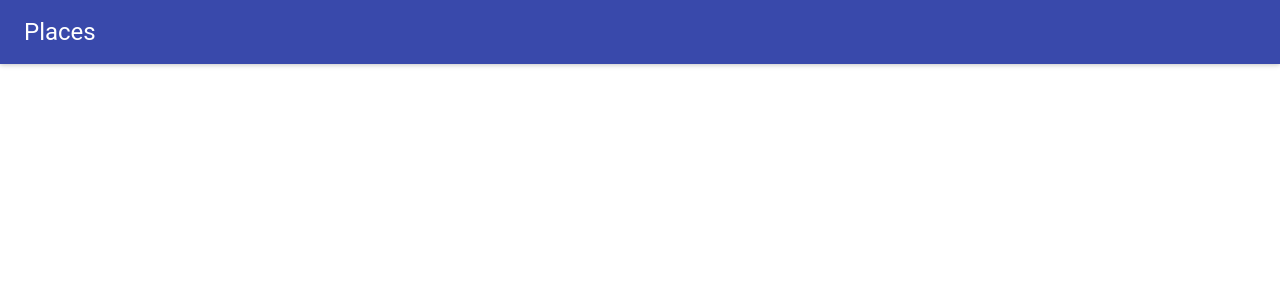
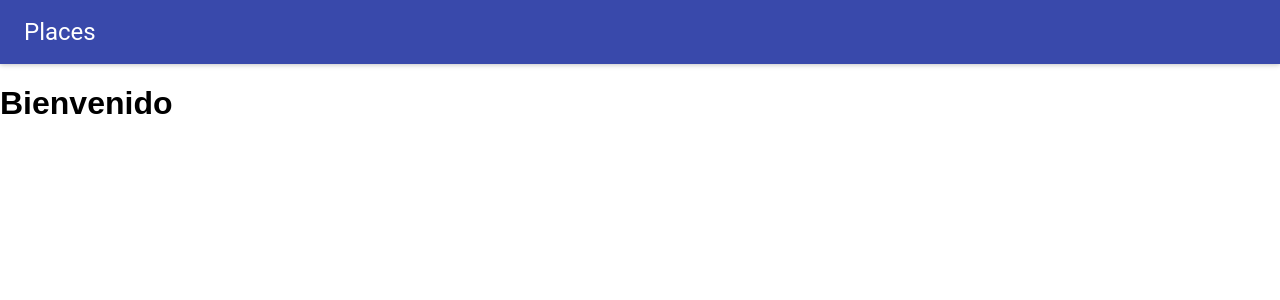
Before and after one commit to tian-dev1/TutorialReact.jsAvanz, a React (Create React App) app: page /new in a window 1280 px wide. Shown: the top 300 px of the page. Built offline with nearby package versions, Linux system fonts and the light colour scheme; the HTML template or start-up script is replaced by a standard one.

Commit message:
Se implemento un ejemplo de permisos y la forma de acceder a las rutas /new

```diff
--- a/src/Router.js
+++ b/src/Router.js
@@ -7,18 +7,36 @@ import {
 
 import Home from './pages/Home';
 import Login from './pages/Login';
+import Dashboard from './pages/Dashboard';
 import App from './App';
 
+
+
+const UserSignedIn = true;
 export default class Router extends React.Component{
+//Rutas que se acceden con permiso
+
+    signedInRoutes(){
+        if(true){
+            return(
+                <Route path="/new" render={()=> <h1>Bienvenido</h1> } />
+            );
+        }
+    }
+
+    home(){
+        if(UserSignedIn) return Home;
+        return Dashboard;
+    }
 
     render(){
         return(
             <ReactRouter>
                 <App>
-                    <Route exact path="/" component={Home}></Route>
+                    <Route exact path="/" component={this.home()}></Route>
                     <Route path="/login" component={Login}></Route>
                     <Route path="/signup" component={Login}></Route>
-
+                    {this.signedInRoutes()}
                 </App>
             </ReactRouter>
         );
--- /dev/null
+++ b/src/pages/Dashboard.js
@@ -0,0 +1,9 @@
+import React from 'react';
+
+export default class Dashboard extends React.Component{
+    render(){
+        return(
+            <h1>Dashboard</h1>
+        );
+    }
+}
```
